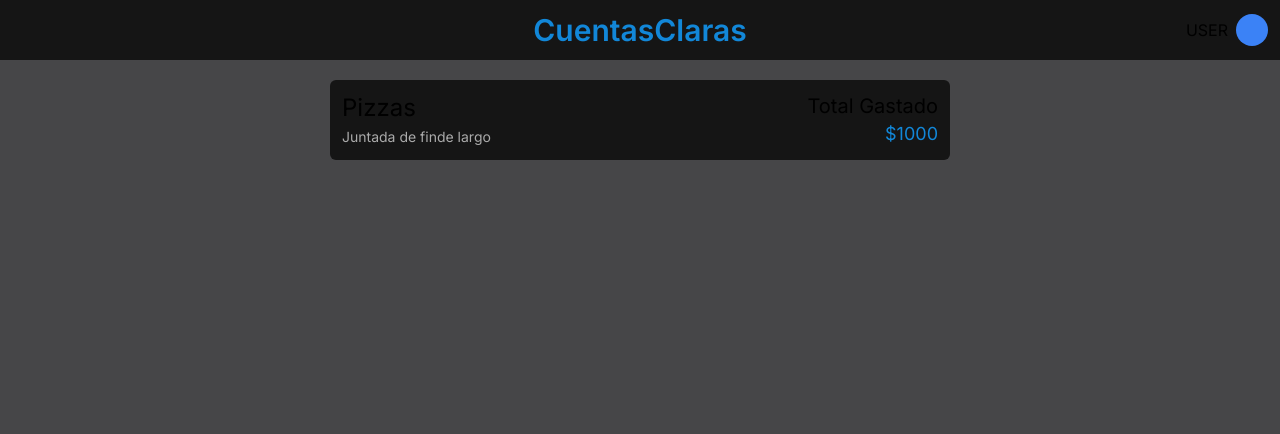
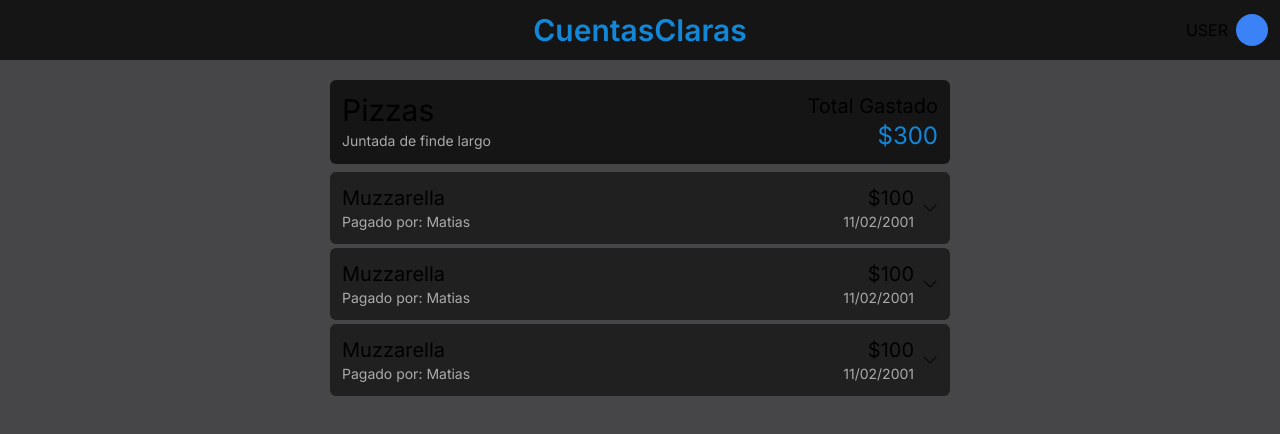
Before and after one commit to mamolina01/accounts-clear, a Next.js app: page / in a window 1280 px wide. Shown: the top 434 px of the page. Built offline with nearby package versions, Linux system fonts and the light colour scheme.

Commit message:
update main content

```diff
--- a/package.json
+++ b/package.json
@@ -11,7 +11,8 @@
   "dependencies": {
     "next": "14.2.0",
     "react": "^18",
-    "react-dom": "^18"
+    "react-dom": "^18",
+    "react-icons": "^5.0.1"
   },
   "devDependencies": {
     "@types/node": "^20",
--- a/src/app/page.tsx
+++ b/src/app/page.tsx
@@ -1,10 +1,48 @@
-import { HeaderContent } from '@/components/Home/MainContent/HeaderContent'
+import { HeaderContent, OutgoinsList } from '@/components/Home/MainContent'
+import { OutgoingProps } from '@/types/count'
 
 export default function Home() {
+  const outgoings: OutgoingProps[] = [
+    {
+      id: 1,
+      title: 'muzzarella',
+      amount: 100,
+      date: '11/02/2001',
+      paidBy: 'Matias',
+      payers: ['pedro', 'carlos', 'Matias']
+    },
+    {
+      id: 2,
+      title: 'muzzarella',
+      amount: 100,
+      date: '11/02/2001',
+      paidBy: 'Matias',
+      payers: ['pedro', 'carlos']
+    },
+    {
+      id: 3,
+      title: 'muzzarella',
+      amount: 100,
+      date: '11/02/2001',
+      paidBy: 'Matias',
+      payers: ['pedro', 'carlos']
+    }
+  ]
+  let total = 0
+  outgoings.forEach(outgoing => {
+    total += outgoing.amount
+  })
+  const countDetails = {
+    title: 'Pizzas',
+    description: 'Juntada de finde largo',
+    total: total,
+    outgoings: outgoings
+  }
   return (
     <div className="flex justify-center p-5">
-      <div className="flex flex-col w-1/2">
-        <HeaderContent />
+      <div className="flex flex-col w-1/2 gap-2">
+        <HeaderContent count={countDetails} />
+        <OutgoinsList outgoings={countDetails.outgoings} />
       </div>
     </div>
   )
--- a/src/components/Home/MainContent/HeaderContent.tsx
+++ b/src/components/Home/MainContent/HeaderContent.tsx
@@ -1,22 +1,16 @@
-import { Count } from '@/types/count'
+import { CountProps } from '@/types/count'
 import React from 'react'
 
-export const HeaderContent = () => {
-  const count: Count = {
-    title: 'Pizzas',
-    description: 'Juntada de finde largo',
-    total: 1000
-  }
-
+export const HeaderContent = ({ count }: { count: CountProps }) => {
   return (
     <div className="flex justify-between p-3 bg-primary rounded-md items-center">
       <div>
-        <h4 className="text-2xl">{count.title}</h4>
+        <h4 className="text-3xl">{count.title}</h4>
         <span className="text-tertiary text-sm">{count.description}</span>
       </div>
       <div className="text-end">
         <p className="text-xl">Total Gastado</p>
-        <p className="text-lg text-primary">${count.total}</p>
+        <p className="text-2xl text-primary">${count.total}</p>
       </div>
     </div>
   )
--- /dev/null
+++ b/src/components/Home/MainContent/OutgoingItem.tsx
@@ -0,0 +1,48 @@
+'use client'
+import { OutgoingProps } from '@/types/count'
+import { useState } from 'react'
+import { BsChevronDown } from 'react-icons/bs'
+
+export const OutgoingItem = ({ outgoing }: { outgoing: OutgoingProps }) => {
+  const [showMore, setShowMore] = useState<boolean>(false)
+
+  const toggleShowMore = () => setShowMore(!showMore)
+
+  const amountPerPerson = (amountMoney: number, payers: number) => {
+    return (amountMoney / payers).toFixed(2)
+  }
+
+  return (
+    <>
+      <div
+        className="bg-secondary w-full p-3 rounded-md grid grid-cols-2 hover:opacity-80 cursor-pointer"
+        onClick={toggleShowMore}
+      >
+        <div>
+          <p className="capitalize text-xl">{outgoing.title}</p>
+          <p className="text-tertiary text-sm">Pagado por: {outgoing.paidBy}</p>
+        </div>
+        <div className="flex justify-end items-center gap-2">
+          <div className="text-end">
+            <p className="text-xl">${outgoing.amount}</p>
+            <p className="text-tertiary text-sm">{outgoing.date}</p>
+          </div>
+          <BsChevronDown className={`${showMore && 'rotate-180'} transition-all`} />
+        </div>
+        {showMore && (
+          <div className="text-tertiary">
+            <p>Para {outgoing.payers.length} participantes</p>
+            <ul className="pl-1">
+              {outgoing.payers.map(payer => (
+                <li className="text-sm flex justify-between">
+                  <p>{payer}</p>
+                  <p>${amountPerPerson(outgoing.amount, outgoing.payers.length)}</p>
+                </li>
+              ))}
+            </ul>
+          </div>
+        )}
+      </div>
+    </>
+  )
+}
--- /dev/null
+++ b/src/components/Home/MainContent/OutgoinsList.tsx
@@ -0,0 +1,12 @@
+import { OutgoingProps } from '@/types/count'
+import { OutgoingItem } from './OutgoingItem'
+
+export const OutgoinsList = ({ outgoings }: { outgoings: OutgoingProps[] }) => {
+  return (
+    <div className="flex flex-col gap-1 ">
+      {outgoings.map(outgoing => (
+        <OutgoingItem key={outgoing.id} outgoing={outgoing} />
+      ))}
+    </div>
+  )
+}
--- /dev/null
+++ b/src/components/Home/MainContent/index.ts
@@ -0,0 +1,3 @@
+export * from './HeaderContent'
+export * from './OutgoinsList'
+export * from './OutgoingItem'
```
Also changed, not shown: src/types/count.ts (+11 -1 lines), 1 other file (tests, documents, lock files or other folders).
